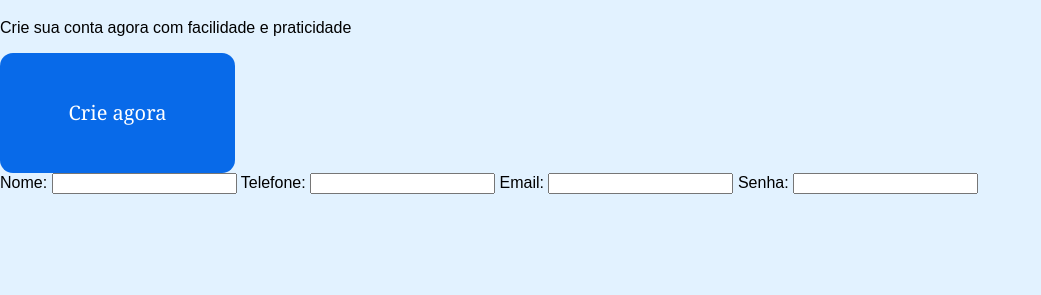
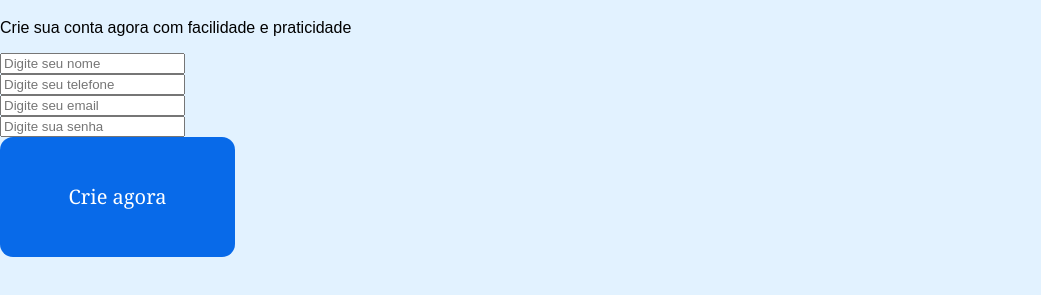
Before and after one commit to 2024-2-NADS2/Projeto1, a plain HTML site: page src/frontend/login.html in a window 1280 px wide. Shown: the part 415-710 px from the top of the page, without its empty margins (0-1041 px from the left). Drawn offline with Linux system fonts and the light colour scheme.

Commit message:
Update login.html

```diff
--- a/src/frontend/login.html
+++ b/src/frontend/login.html
@@ -7,36 +7,46 @@
     <title>login</title>
 </head>
 
-<body>
     <div class="principal">
         <div class="um">
             <button class="voltar">Voltar</button>
-            <h1>Bem-Vindo de volta!</h1>
-            <p>Já tem uma conta? Conecte-se aqui</p>
+            <h1 class="Bem-Vindo">Bem-Vindo de volta!</h1>
+            <p class="Primeira_frase">Já tem uma conta? Conecte-se aqui</p>
             <button class="login">Login</button>
         </div>
         <div class="dois">
             <h1> Crie sua conta</h1>
             <p> Crie sua conta agora com facilidade e praticidade</p>
-            <button class="crie_agora">Crie agora</button>
+
+            <div>
+                <form id="formulario" class="formulario">
+                    <div class="dados">
+                        <label for="name" class="name"></label>
+                        <input type="text" id="name" name="name" placeholder="Digite seu nome" required><br>
+                    </div>
+
+                    <div class="dados">
+                        <label for="telefone" class="Telefone"></label>
+                        <input type="text" id="telefone" name="telefone" placeholder="Digite seu telefone" required><br>
+                    </div>
+
+                    <div class="dados">
+                        <label for="email" class="email"></label>
+                        <input type="text" id="email" name="email" placeholder="Digite seu email" required><br>
+                    </div>
+
+                    <div class="dados">
+                        <label for="senha" class="senha"></label>
+                        <input type="password" id="senha" name="senha" placeholder="Digite sua senha" required><br>
+                    </div>
+                </form>
             </div>
-        <div>
-            <form id="formulario" class="formulario">
-                <label for ="name" class="name">Nome:</label>
-                <input type="text" id="name" name="name" required>
+                <button class="crie_agora">Crie agora</button>
 
-                <label for ="telefone" class="Telefone">Telefone:</label>
-                <input type="text" id="telefone" Telefone="telefone" required>
-
-                <label for ="email" class="email">Email:</label>
-                <input type="text" id="email" Email="email" required>
-
-                <label for ="senha" class="senha">Senha:</label>
-                <input type="text" id="senha" Senha="senha" required>
             </div>
 
             </form>
 
     </div>
-</body>
+
 </html>
```
